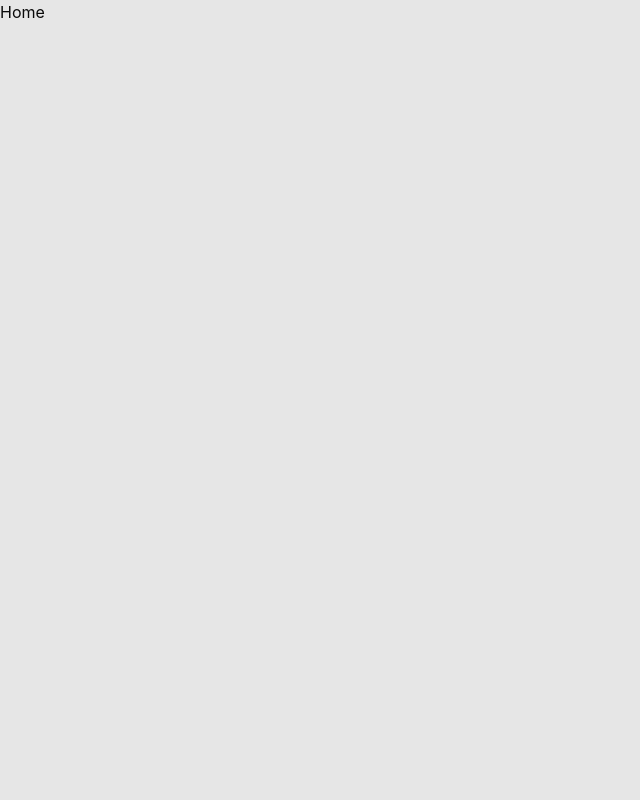
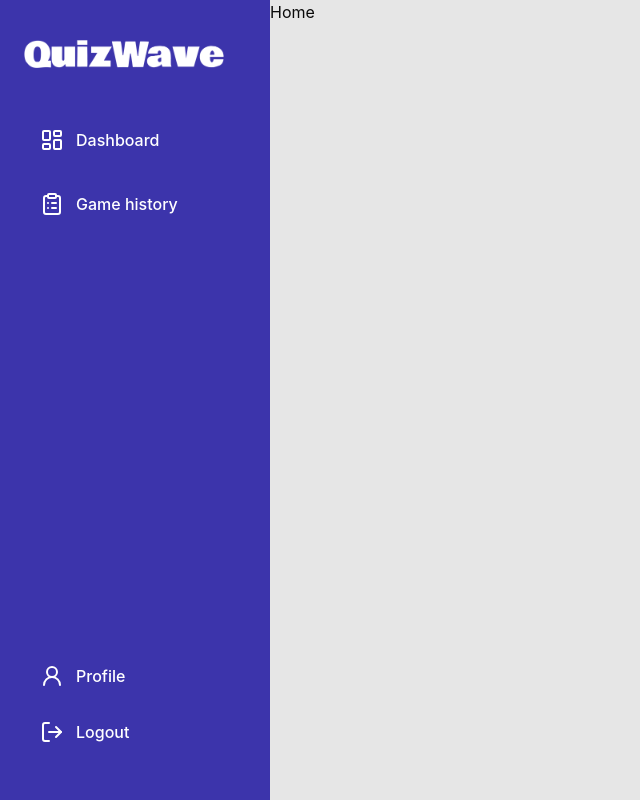
Before and after one commit to Sushil1204/QuizWaveWebApp, a React (Vite) app: page / in a window 1280 px wide. Shown: the whole page, without its empty margins (0-640 px from the left). Built offline with nearby package versions, Linux system fonts and the light colour scheme.

Commit message:
sidebar created

```diff
--- a/src/_root/rootLayout.tsx
+++ b/src/_root/rootLayout.tsx
@@ -1,10 +1,15 @@
-import React from "react";
+import ProfileCard from "@/components/shared/profileCard";
+import Sidebar from "@/components/shared/Sidebar";
 import { Outlet } from "react-router-dom";
 
 const RootLayout = () => {
   return (
     <div className="w-full md:flex">
-      <Outlet />
+      {/* <ProfileCard /> */}
+      <Sidebar />
+      <section className="flex  flex-1 h-full">
+        <Outlet />
+      </section>
     </div>
   );
 };
--- /dev/null
+++ b/src/components/shared/Sidebar.tsx
@@ -0,0 +1,53 @@
+import {
+  ClipboardList,
+  LayoutDashboard,
+  LogOut,
+  UserRound,
+} from "lucide-react";
+import quizwave_logo_dark from "@/assets/quizwave_logo_dark.png";
+import { Link } from "react-router-dom";
+
+const Sidebar = () => {
+  return (
+    <div className="hidden md:flex px-6 py-10 flex-col justify-between min-w-[270px] bg-[#3c34ab]">
+      <div className="flex flex-col  gap-11">
+        <Link to="/" className="flex items-center gap-3">
+          <img src={quizwave_logo_dark} alt="logo" width={200} height={50} />
+        </Link>
+
+        <ul className="flex flex-col gap-2">
+          <Link
+            to={"/"}
+            className="flex items-center gap-3 p-4 rounded-xl text-white text-sm font-medium lg:text-base lg:font-medium hover:bg-black hover:bg-opacity-35"
+          >
+            <LayoutDashboard />
+            Dashboard
+          </Link>
+
+          <Link
+            to={"/"}
+            className="flex items-center gap-3 p-4 rounded-xl text-white text-sm font-medium lg:text-base lg:font-medium hover:bg-black hover:bg-opacity-35"
+          >
+            <ClipboardList />
+            Game history
+          </Link>
+        </ul>
+      </div>
+      <div className="">
+        <Link
+          to={"/profile"}
+          className="flex items-center gap-3 p-4 rounded-xl text-white text-sm font-medium lg:text-base lg:font-medium hover:bg-black hover:bg-opacity-35 cursor-pointer"
+        >
+          <UserRound />
+          Profile
+        </Link>
+        <div className="flex items-center gap-3 p-4 rounded-xl text-white text-sm font-medium lg:text-base lg:font-medium hover:bg-black hover:bg-opacity-35 cursor-pointer">
+          <LogOut />
+          Logout
+        </div>
+      </div>
+    </div>
+  );
+};
+
+export default Sidebar;
--- /dev/null
+++ b/src/components/shared/profileCard.tsx
@@ -0,0 +1,36 @@
+import {
+  Card,
+  CardContent,
+  CardDescription,
+  CardFooter,
+  CardHeader,
+  CardTitle,
+} from "../ui/card";
+
+const ProfileCard = () => {
+  return (
+    <Card className="w-64 h-fit">
+      <CardHeader>
+        <div className="flex items-center gap-3">
+          <img
+            src="https://ui-avatars.com/api/?name=John+Doe"
+            alt="profileImage"
+            className="w-14 h-14 rounded-full"
+          />
+          <div className="">
+            <p className="text-lg font-medium ">Sushil Pundkar</p>
+            <p className="text-sm font-medium text-gray-600">Rank</p>
+          </div>
+        </div>
+      </CardHeader>
+      <CardContent>
+        <p>Card Content</p>
+      </CardContent>
+      <CardFooter>
+        <p>Card Footer</p>
+      </CardFooter>
+    </Card>
+  );
+};
+
+export default ProfileCard;
```
